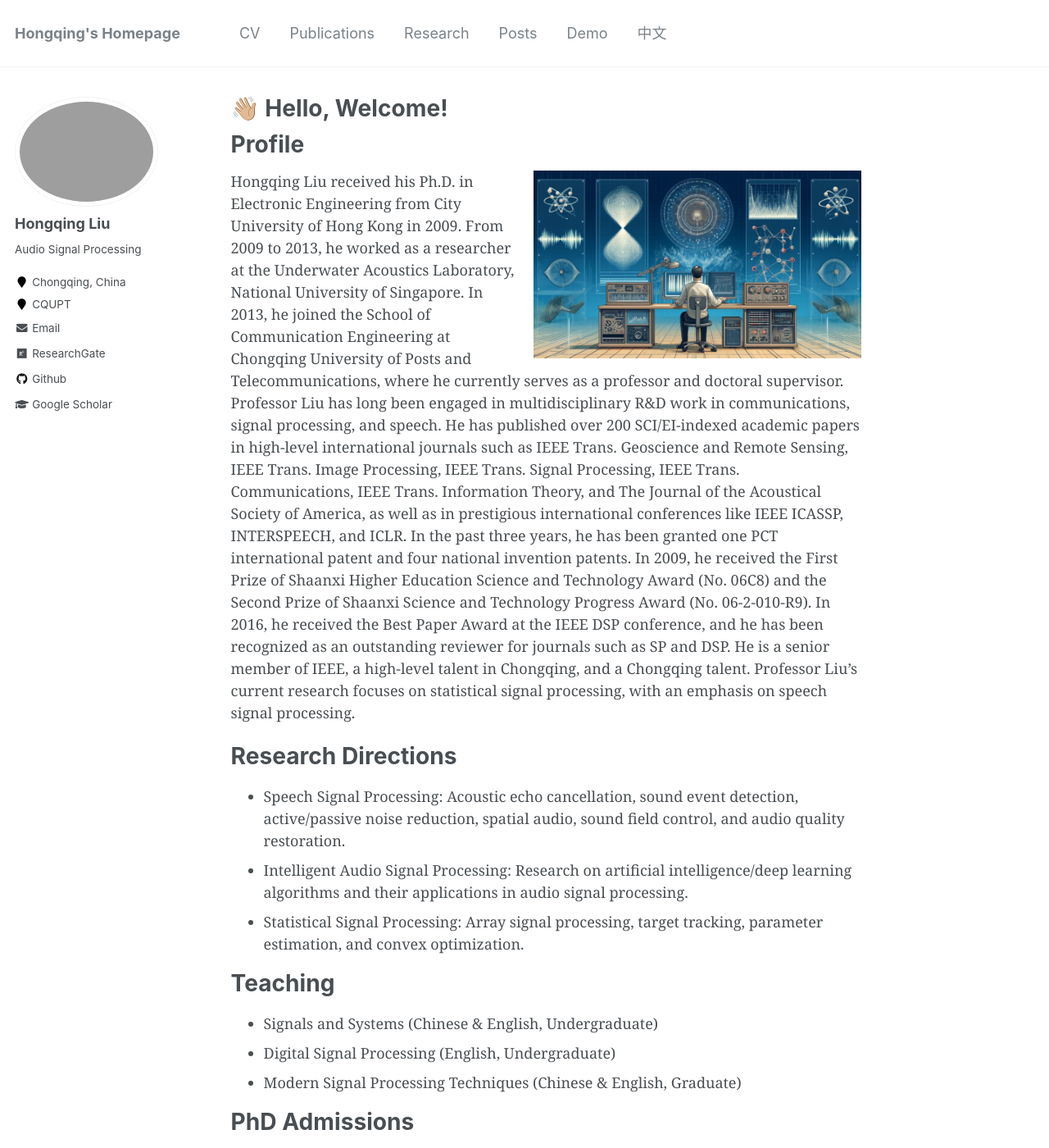
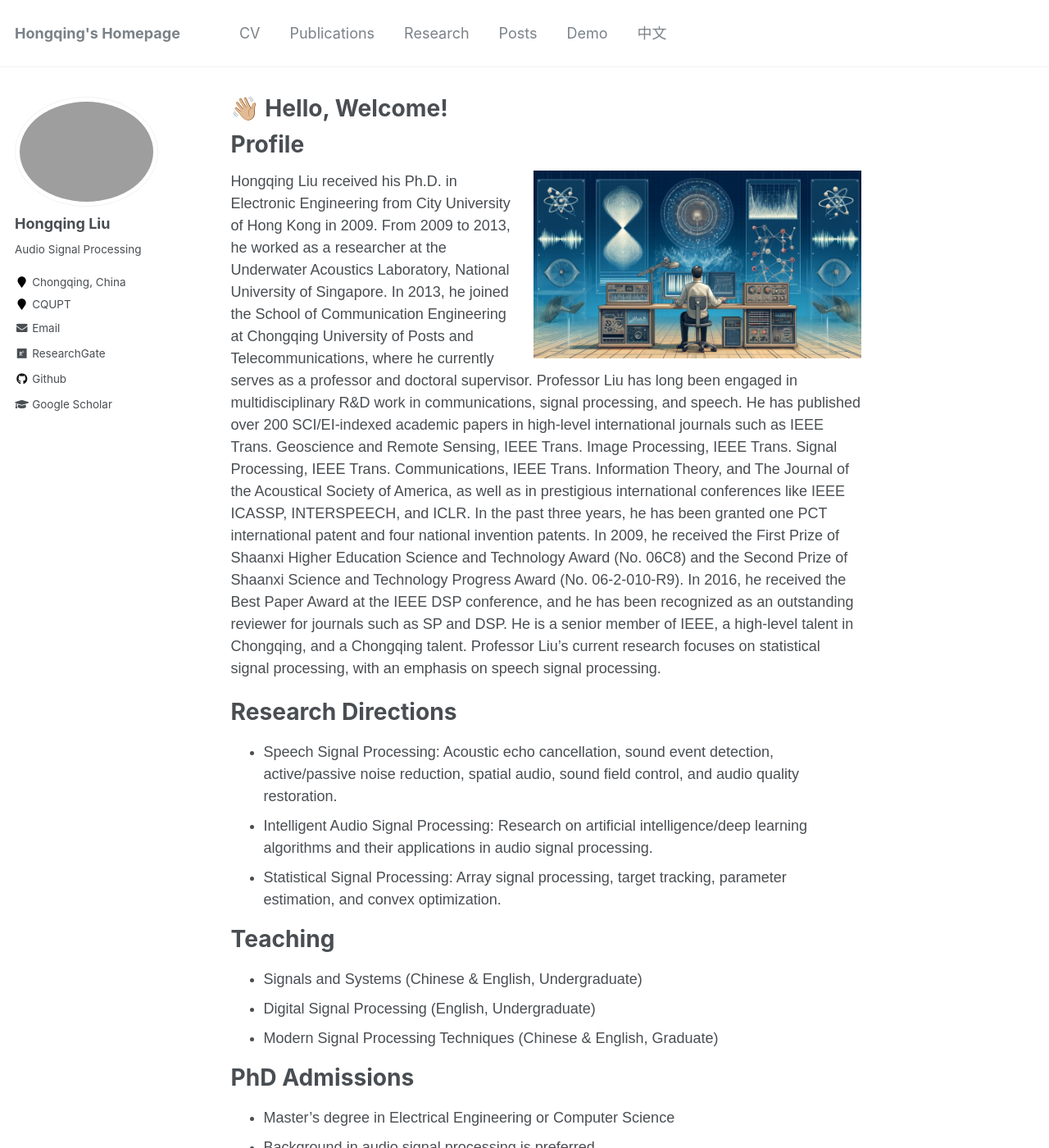
Before and after one commit to hong-qing-liu/english-hong-qing-liu.github.io, a Jekyll site: the page built from _pages/about.md, in a window 1280 px wide and 1400 px high. Shown: the whole window at 82% size. Built offline with Jekyll 4.4.1, drawn with Linux system fonts in a browser that asks for light colours; a script that is not in the unit is left out.

Commit message:
Update _base.scss

```diff
--- a/_sass/_base.scss
+++ b/_sass/_base.scss
@@ -12,7 +12,7 @@ body {
   padding: 0;
   padding-bottom: 9em;
   color: $text-color;
-  font-family:  Georgia, serif; /*STKaiti !important;*/ /*$global-font-family;*/  /* "楷体","楷体_GB2312"*/
+  font-family: 'Arial', sans-serif; /*STKaiti !important;*/ /*$global-font-family;*/  /* "楷体","楷体_GB2312"*/
   line-height: 1.5;
 
   &.overflow--hidden {
```
